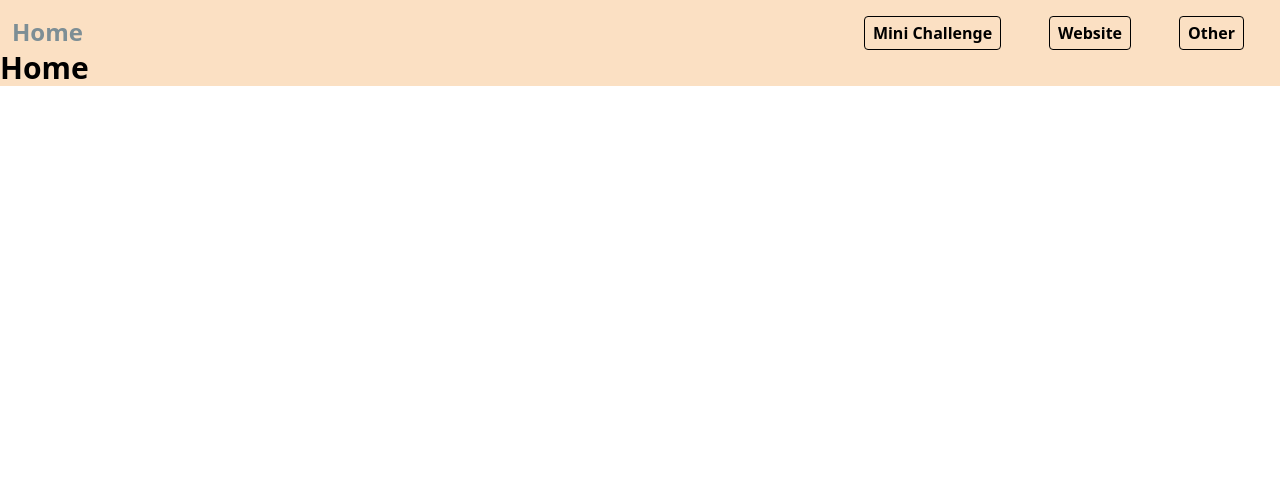
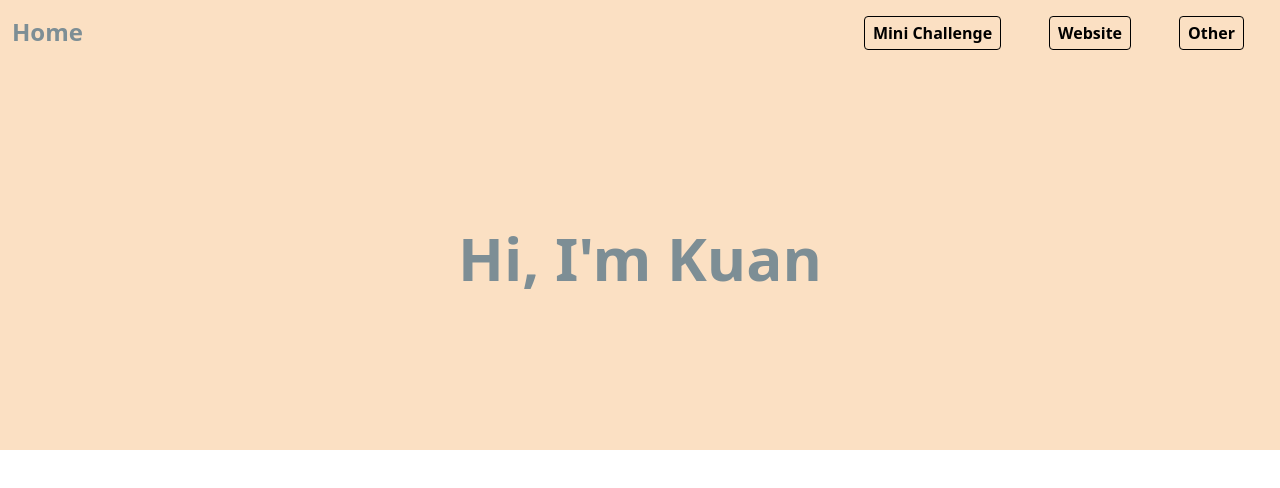
Before and after one commit to Kuan314/PersonalWebsite, a React (Create React App) app: page /#/ in a window 1280 px wide. Shown: the top 488 px of the page. Built offline with nearby package versions, Linux system fonts and the light colour scheme.

Commit message:
edit homepage

```diff
--- a/src/pages/Home.js
+++ b/src/pages/Home.js
@@ -1,8 +1,11 @@
 function Home() {
 		return (
-			<h1 className="text-3xl font-bold">
-				Home
-			</h1>
+			<div className="mt-4 h-96 flex justify-center items-center">
+				<h1 className="text-6xl text-textPrimary font-bold hover:text-7xl">
+					Hi, I'm Kuan
+				</h1>
+
+			</div>
 		)
 };
 
```
